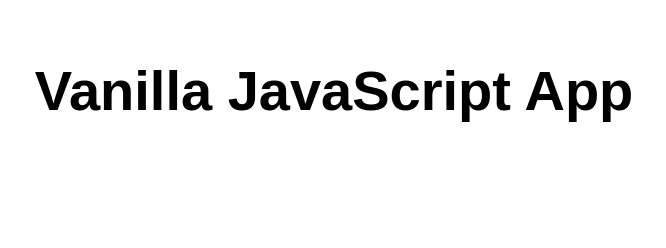
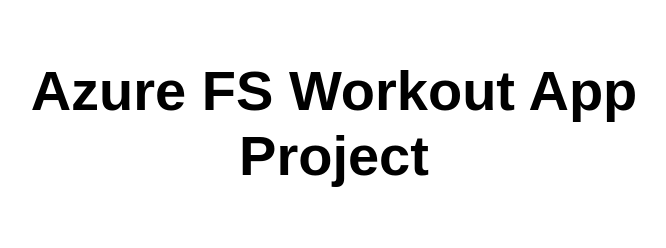
Before and after one commit to fsanchez643-hash/Azure_FS_Static_WB, a website: page src/index.html in a window 1280 px wide. Shown: the whole page, without its empty margins (306-972 px from the left). Drawn offline with Linux system fonts and the light colour scheme.

Commit message:
Update index.html

```diff
--- a/src/index.html
+++ b/src/index.html
@@ -10,7 +10,7 @@
 
 <body>
   <main>
-    <h1>Vanilla JavaScript App</h1>
+    <h1>Azure FS Workout App Project</h1>
   </main>
 </body>
 
```
